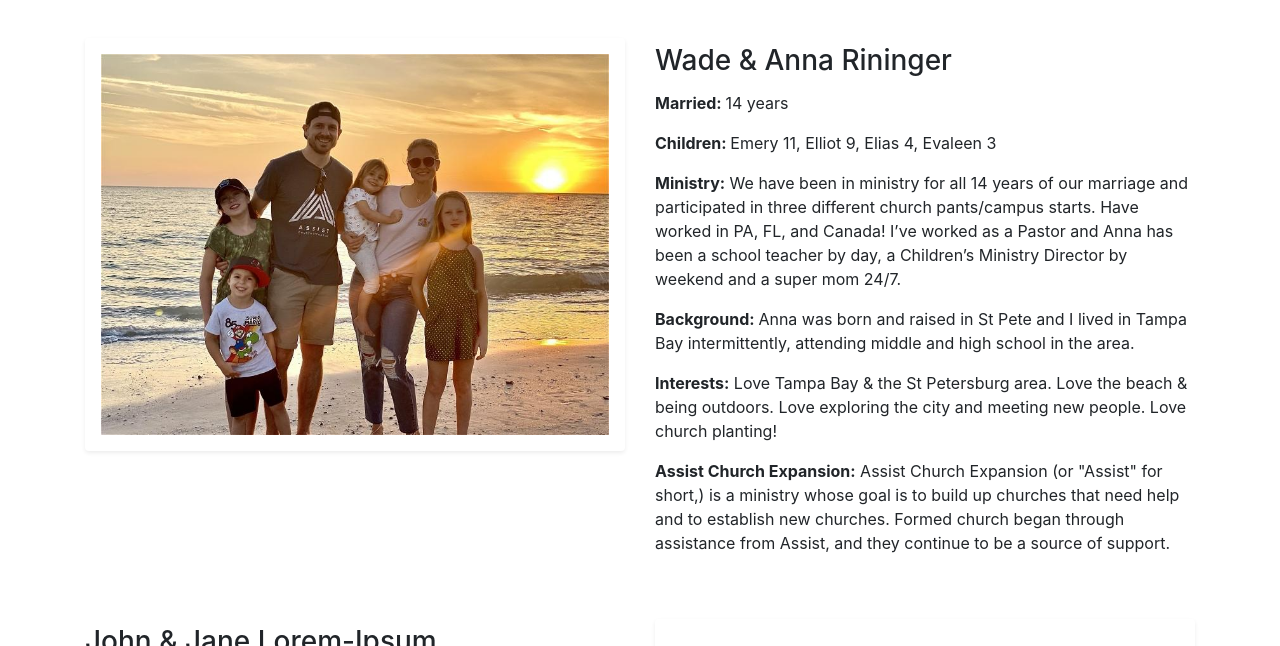
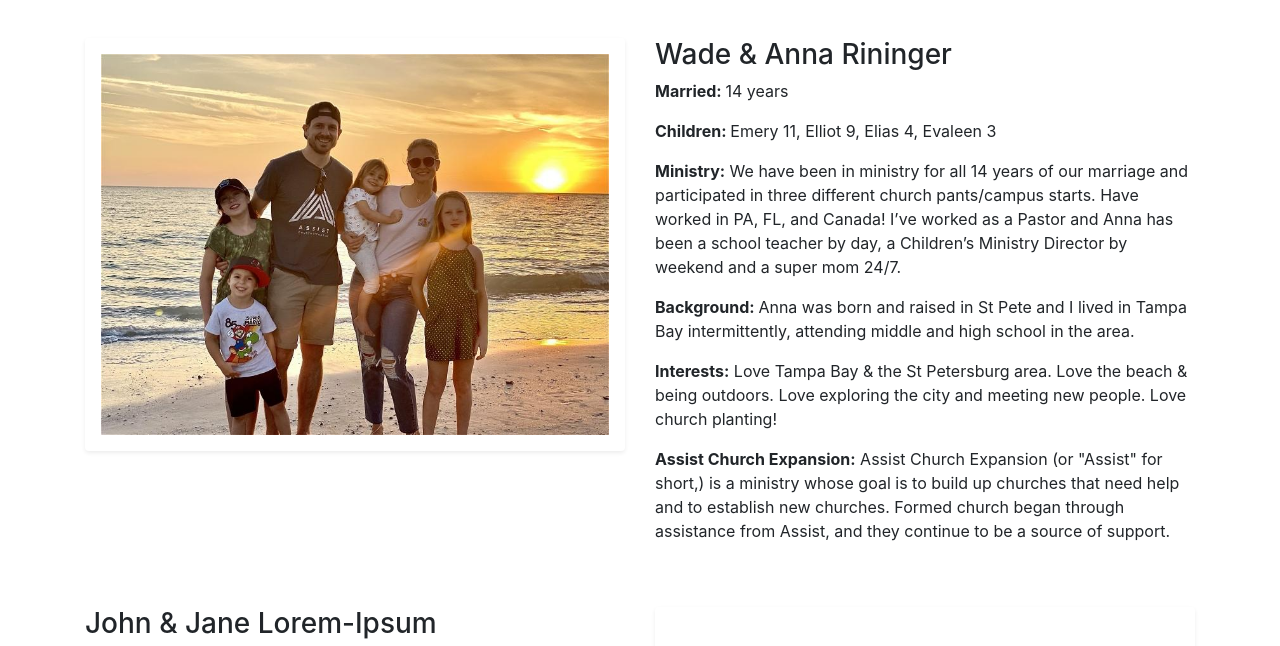
Before and after one commit to drewjtaylor/formed_church, a website: page staff.html in a window 1280 px wide. Shown: the part 367-1013 px from the top of the page. Drawn offline with nearby package versions, Linux system fonts and the light colour scheme.

Commit message:
Removed unnecessary classes copied over

```diff
--- a/staff.html
+++ b/staff.html
@@ -111,7 +111,7 @@
                 <div class="col-md">
                     <!-- Taken from Wade's 'assist' page -->
                     <div>
-                        <h3 style="text-align: left; --fontSize:26; line-height: 1.62;" data-fontsize="26" data-lineheight="42.12px" class="fusion-responsive-typography-calculated">Wade & Anna Rininger</h3>
+                        <h3>Wade & Anna Rininger</h3>
                         <p><b>Married: </b><span style="font-weight: 400;">14 years</span></p>
                         <p><b>Children: </b><span style="font-weight: 400;">Emery 11, Elliot 9, Elias 4, Evaleen 3</span></p>
                         <p><b>Ministry:</b><span style="font-weight: 400;"> We have been in ministry for all 14 years of our marriage and participated in three different church pants/campus starts. Have worked in PA, FL, and Canada! I’ve worked as a Pastor and Anna has been a school teacher by day, a Children’s Ministry Director by weekend and a super mom 24/7.</span></p>
@@ -123,7 +123,7 @@
             </div>
             <div class="row fade-in">
                 <div class="col-md order-2 order-md-1">
-                    <h3 style="text-align: left; --fontSize:26; line-height: 1.62;" data-fontsize="26" data-lineheight="42.12px" class="fusion-responsive-typography-calculated">John & Jane Lorem-Ipsum</h3>
+                    <h3>John & Jane Lorem-Ipsum</h3>
                     <p><b>Married: </b><span style="font-weight: 400;">10 years</span></p>
                     <p><b>Children: </b><span style="font-weight: 400;">Joseph & Alana</span></p>
                     <p><b>Ministry:</b><span style="font-weight: 400;"> This lovely shadow family is interested in beautifying my staff page for as long as it takes to get a new picture of the real people who are helping Wade. </span></p>
```
